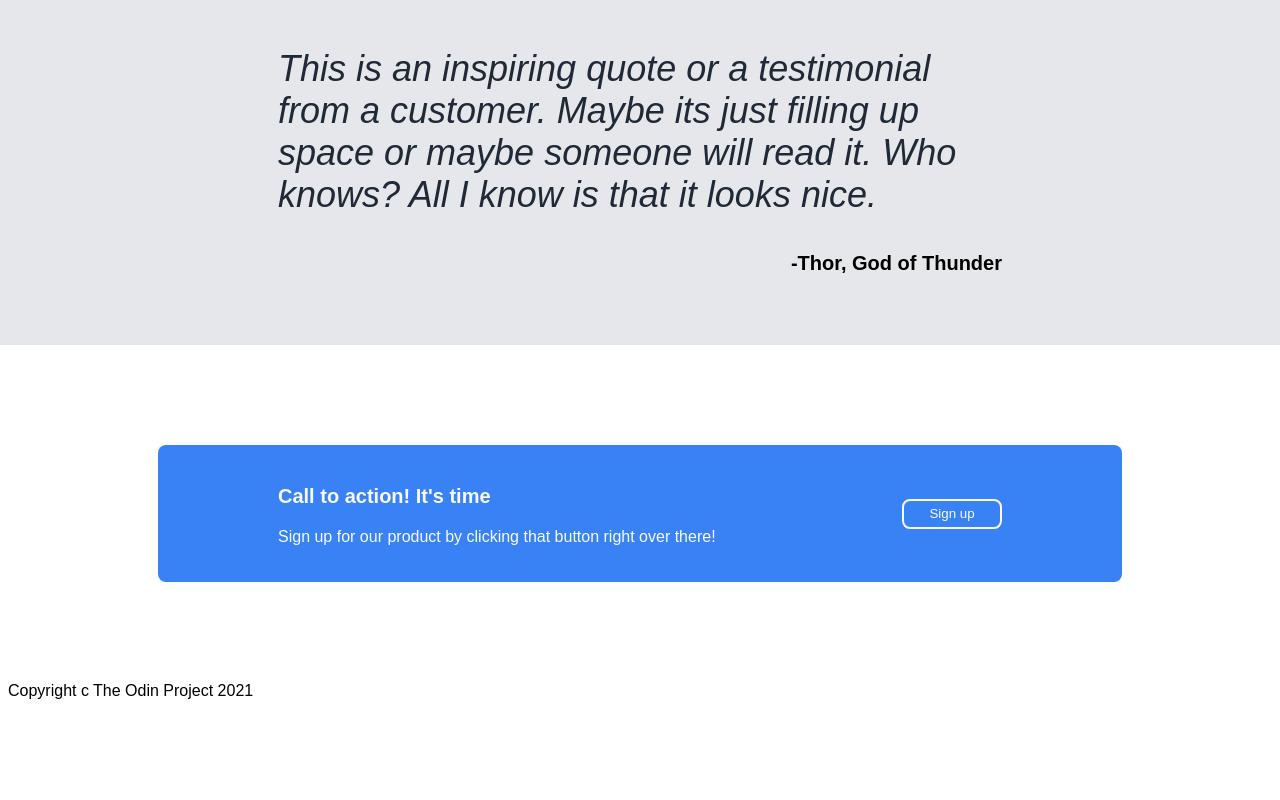
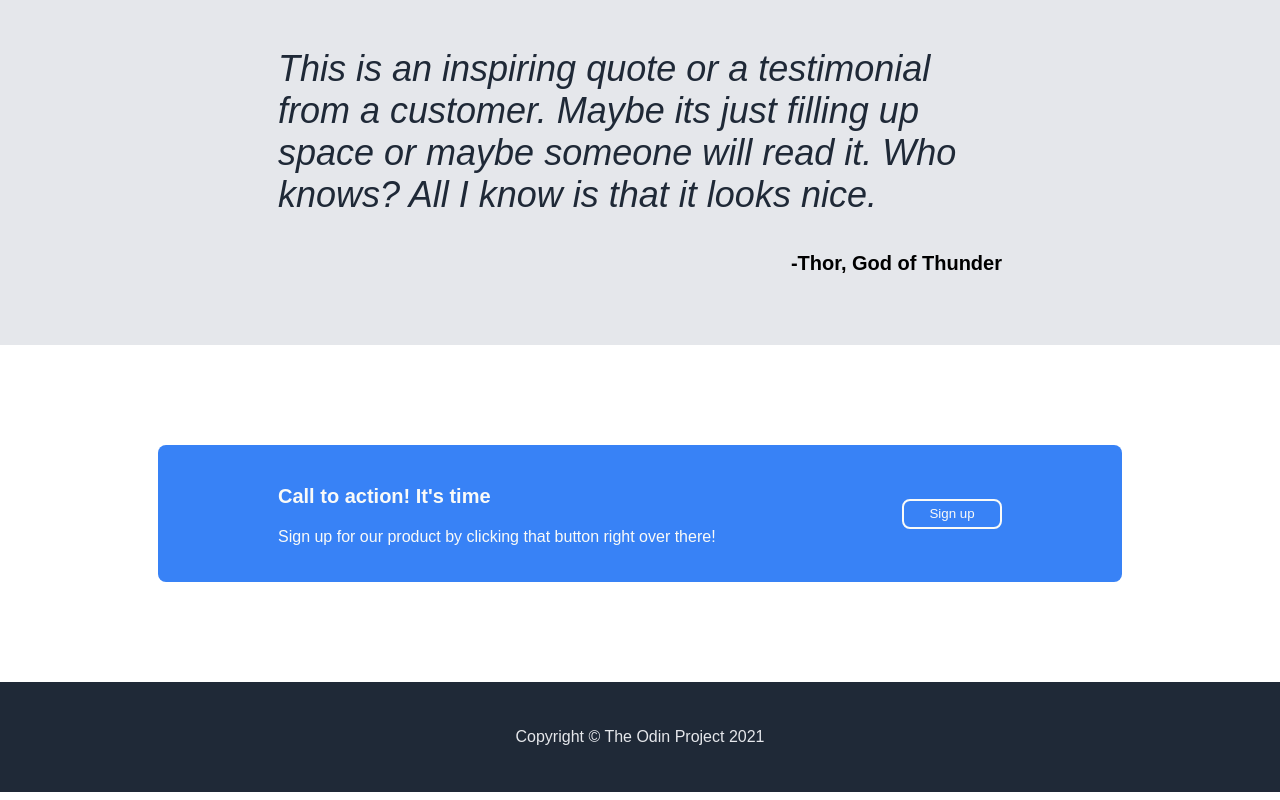
Before and after one commit to pat-2142/landing-page, a plain HTML site: page index.html in a window 1280 px wide. Shown: the part 940-1740 px from the top of the page. Before the commit the page ends 1656 px from the top, so only its background shows below. Drawn offline with Linux system fonts and the light colour scheme.

Commit message:
Finished the footer section

```diff
--- a/index.html
+++ b/index.html
@@ -88,6 +88,6 @@
     </div>
 
     <footer>
-        <p>Copyright c The Odin Project 2021</p>
+        <p class="footer-text">Copyright © The Odin Project 2021</p>
     </footer>
 </html>
--- a/styles.css
+++ b/styles.css
@@ -167,3 +167,13 @@ a {
     width: 100px;
     height: 30px;
 }
+
+footer {
+    background-color: #1F2937;
+    text-align: center;
+    margin-left: -10px;
+    margin-right: -10px;
+    padding-top: 30px;
+    padding-bottom: 30px;
+    color: #E5E7EB;
+}
```
